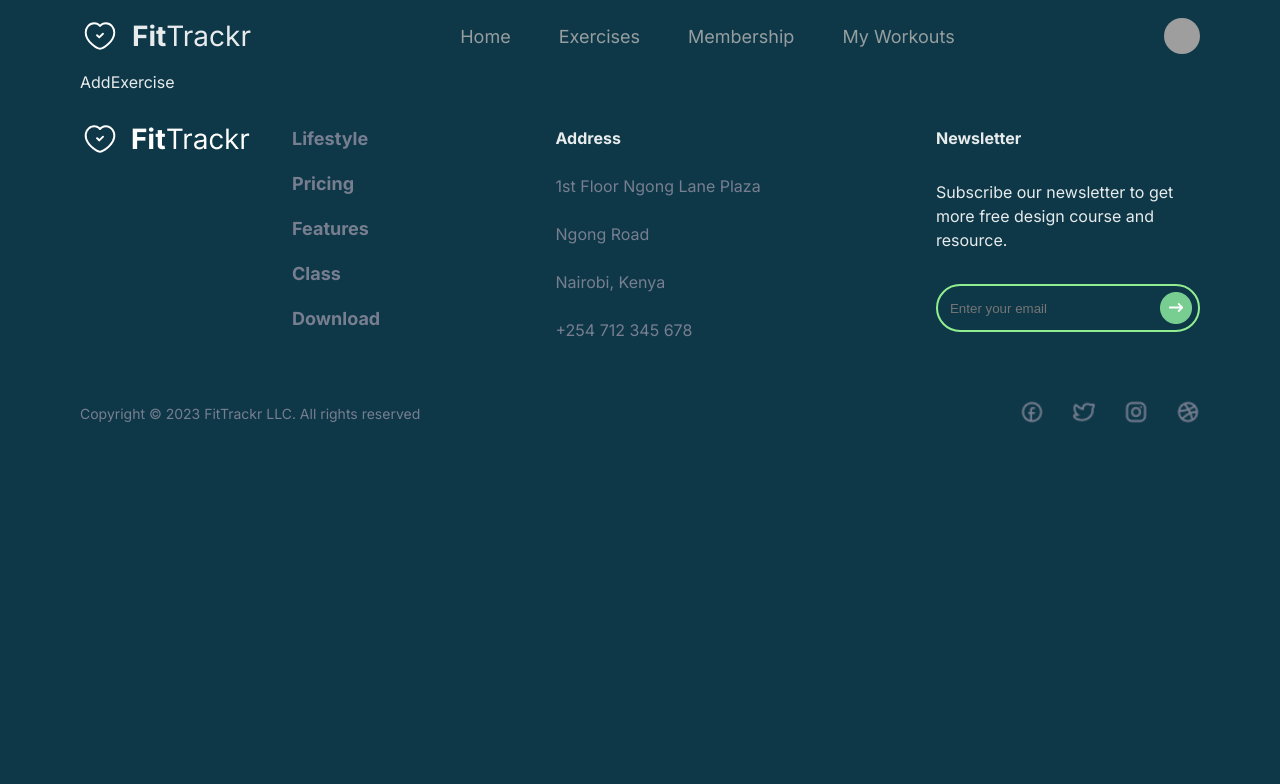
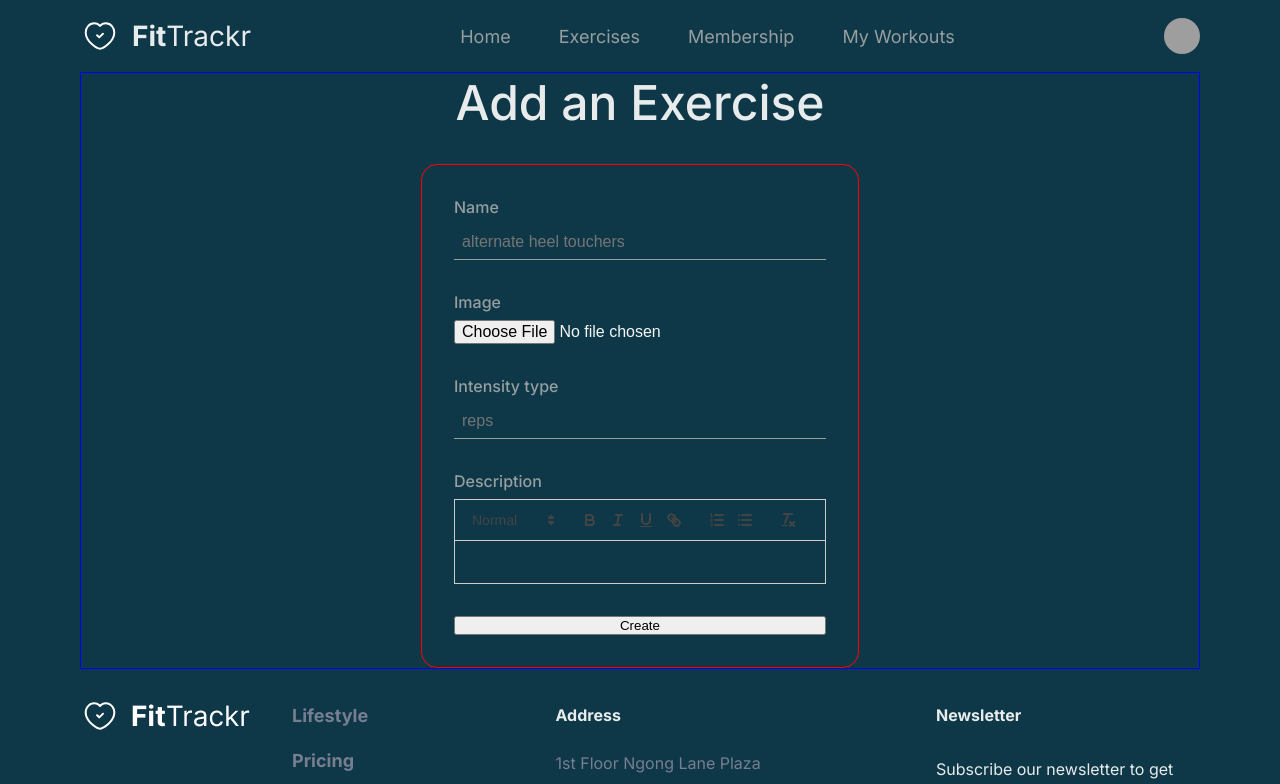
Before and after one commit to Ase020/fitTrackr-client, a React (Vite) app: page /add-exercise in a window 1280 px wide. Shown: the top 784 px of the page. Built offline with nearby package versions, Linux system fonts and the light colour scheme; grey boxes are pictures that could not be loaded; a web font is replaced by a local one.

Commit message:
add inputs

```diff
--- a/package.json
+++ b/package.json
@@ -18,6 +18,7 @@
     "@nivo/line": "^0.83.0",
     "react": "^18.2.0",
     "react-dom": "^18.2.0",
+    "react-quill": "^2.0.0",
     "react-router-dom": "^6.14.2"
   },
   "devDependencies": {
--- a/src/components/hero-section/HeroSection.jsx
+++ b/src/components/hero-section/HeroSection.jsx
@@ -18,7 +18,7 @@ const HeroSection = () => {
           is the right place for you to set and track your fitness goals.
         </p>
 
-        <Link className="hero_section-get-started" to="/">
+        <Link className="hero_section-get-started" to="/exercises">
           Get started
         </Link>
 
--- a/src/pages/add-exercise/AddExercise.jsx
+++ b/src/pages/add-exercise/AddExercise.jsx
@@ -1,7 +1,68 @@
+import { useState } from "react";
+import ReactQuill from "react-quill";
+import "react-quill/dist/quill.snow.css";
+
 import "./add-exercise.css";
 
 const AddExercise = () => {
-  return <div>AddExercise</div>;
+  const [name, setName] = useState("");
+  const [intensity, setIntensity] = useState("");
+  const [description, setDescription] = useState("");
+  const [image, setImage] = useState("");
+
+  return (
+    <div className="add_exercise-container">
+      <h4 className="add_exercise-header">Add an Exercise</h4>
+
+      <form className="add_exercise-input_wrapper">
+        <div className="add_exercise_input-container">
+          <label className="add_exercise-label">Name</label>
+          <input
+            type="text"
+            className="add_exercise-input"
+            placeholder="alternate heel touchers"
+            value={name}
+            onChange={(e) => setName(e.target.value)}
+          />
+        </div>
+
+        <div className="add_exercise_input-container">
+          <label className="add_exercise-label">Image</label>
+          <input
+            type="file"
+            className="add_exercise-input img_input"
+            placeholder="alternate heel touchers"
+            value={image}
+            onChange={(e) => setImage(e.target[0].value)}
+          />
+        </div>
+
+        <div className="add_exercise_input-container">
+          <label className="add_exercise-label">Intensity type</label>
+          <input
+            type="text"
+            className="add_exercise-input"
+            placeholder="reps"
+            value={intensity}
+            onChange={(e) => setIntensity(e.target.value)}
+          />
+        </div>
+
+        <div className="add_exercise_input-container">
+          <label className="add_exercise-label">Description</label>
+          <ReactQuill
+            theme="snow"
+            value={description}
+            onChange={setDescription}
+          />
+        </div>
+
+        <button type="submit" className="add_exercise-btn">
+          Create
+        </button>
+      </form>
+    </div>
+  );
 };
 
 export default AddExercise;
--- a/src/pages/add-exercise/add-exercise.css
+++ b/src/pages/add-exercise/add-exercise.css
@@ -0,0 +1,48 @@
+.add_exercise-container {
+  display: flex;
+  flex-direction: column;
+  align-items: center;
+  border: 1px solid blue;
+  gap: 32px;
+}
+
+.add_exercise-header {
+  font-size: 48px;
+  font-weight: 500;
+}
+
+.add_exercise-input_wrapper {
+  border: 1px solid red;
+  display: flex;
+  flex-direction: column;
+  gap: 32px;
+  padding: 32px;
+  border-radius: 16px;
+}
+
+.add_exercise_input-container {
+  display: flex;
+  flex-direction: column;
+  gap: 8px;
+}
+
+.add_exercise-label {
+  color: #969ea0;
+  font-size: 16px;
+  font-weight: 500;
+}
+
+.add_exercise-input {
+  padding: 8px;
+  border: none;
+  border-bottom: 1px solid #969ea0;
+  outline: none;
+  font-size: 16px;
+  background: transparent;
+  color: whitesmoke;
+}
+
+.img_input {
+  padding: 0;
+  border: none;
+}
```
Also changed, not shown: 1 other file (tests, documents, lock files or other folders).
